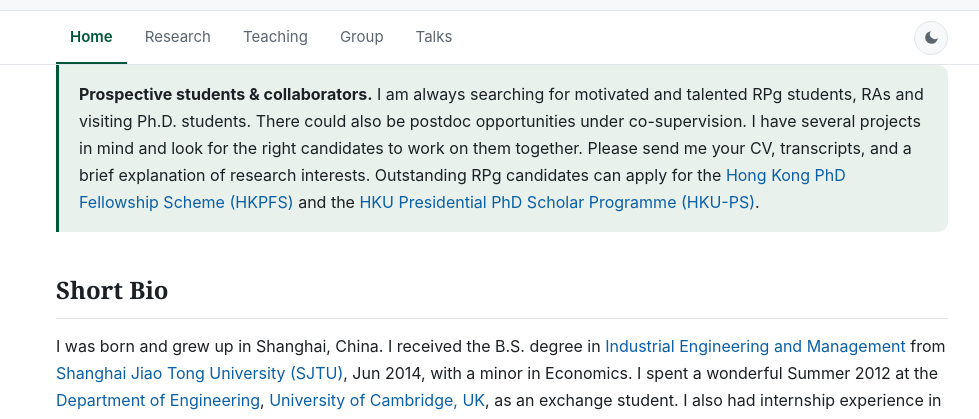
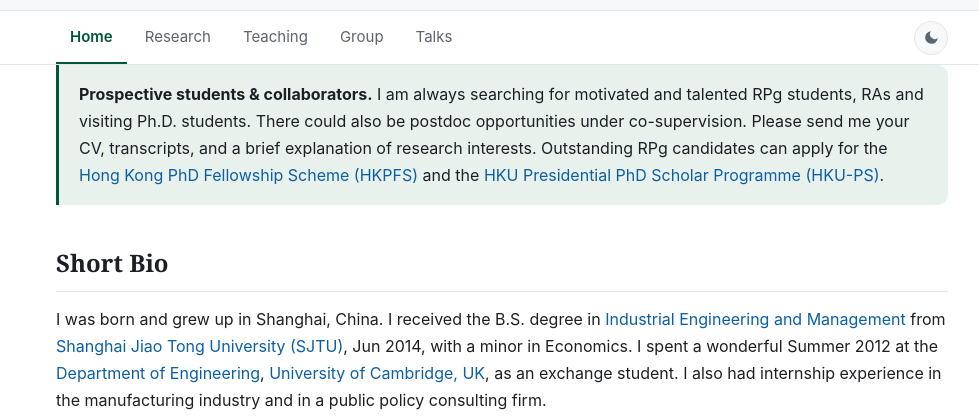
Before and after one commit to WenjieHuangWayne/WenjieHuangWayne.github.io, a plain HTML site: page index.html in a window 1280 px wide. Shown: the part 316-735 px from the top of the page, without its empty margins (138-1117 px from the left). Drawn offline with Linux system fonts and the light colour scheme.

Commit message:
Home: remove 'several projects in mind' sentence from prospective students note

```diff
--- a/index.html
+++ b/index.html
@@ -75,8 +75,7 @@
   <div class="callout">
     <p><strong>Prospective students &amp; collaborators.</strong>
     I am always searching for motivated and talented RPg students, RAs and visiting Ph.D. students.
-    There could also be postdoc opportunities under co-supervision. I have several projects in mind and
-    look for the right candidates to work on them together. Please send me your CV, transcripts, and a
+    There could also be postdoc opportunities under co-supervision. Please send me your CV, transcripts, and a
     brief explanation of research interests. Outstanding RPg candidates can apply for the
     <a href="https://gradsch.hku.hk/prospective_students/fees_scholarships_and_financial_support/hong_kong_phd_fellowship_scheme">Hong Kong PhD Fellowship Scheme (HKPFS)</a> and the
     <a href="https://gradsch.hku.hk/prospective_students/fees_scholarships_and_financial_support/hku_presidential_phd_scholar_programme">HKU Presidential PhD Scholar Programme (HKU-PS)</a>.</p>
```
